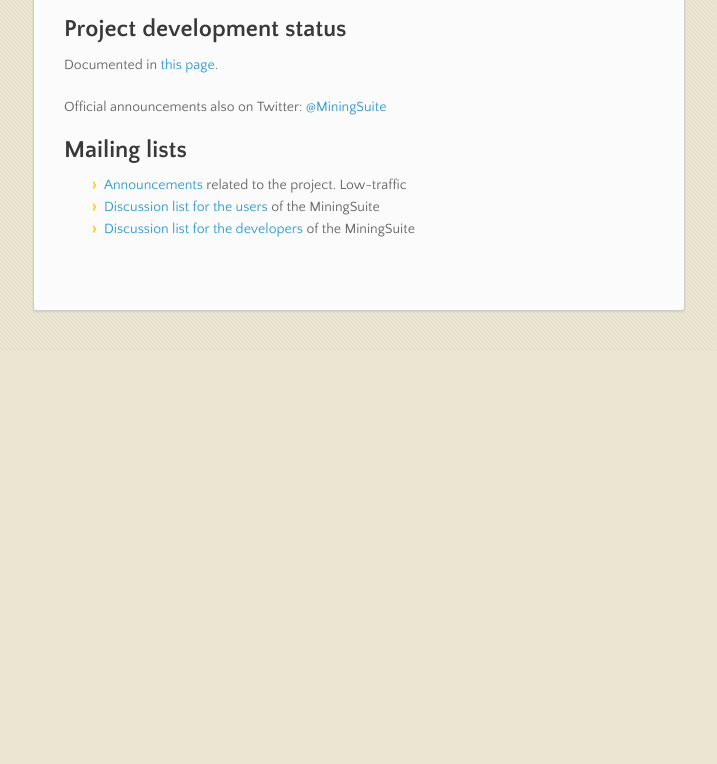
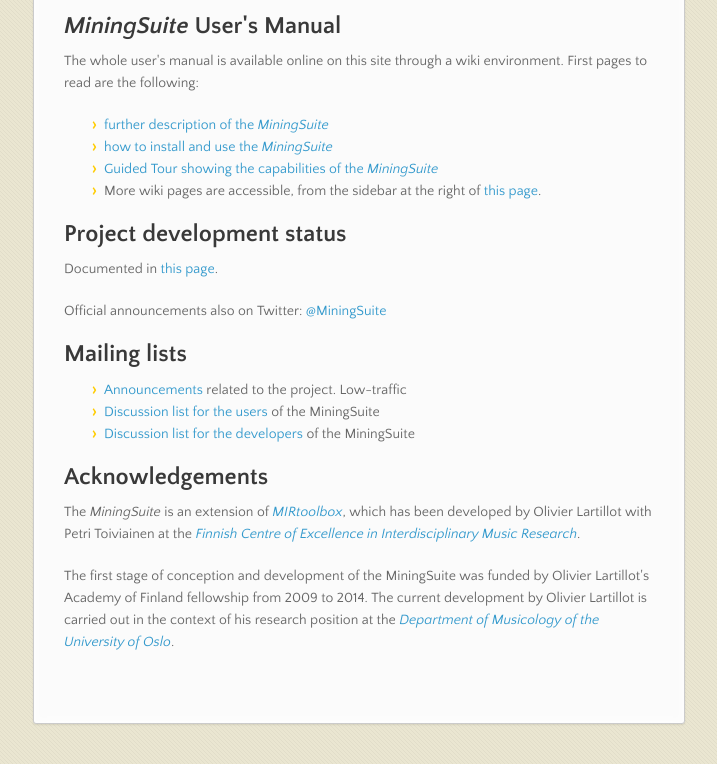
Before and after one commit to olivierlar/miningsuite, a plain HTML site: page index.html in a window 1280 px wide. Shown: the part 997-1761 px from the top of the page, without its empty margins (282-999 px from the left). Before the commit the page ends 1348 px from the top, so only its background shows below. Drawn offline with nearby package versions, Linux system fonts and the light colour scheme.

Commit message:
logo, link to first steps corrected, acknowledgements

```diff
--- a/index.html
+++ b/index.html
@@ -33,7 +33,10 @@
         <ul></ul>
       </nav>
       <section>
-        <h2>
+
+<h2><img src="https://github.com/olivierlar/miningsuite/wiki/images/akalogo.png" alt="logo" width="250"/></h2>
+
+<h2>
 <a id="what-is-the-miningsuite" class="anchor" href="#what-is-the-miningsuite" aria-hidden="true"><span class="octicon octicon-link"></span></a>What is the <em>MiningSuite</em>?</h2>
 
 <p>The <em>MiningSuite</em> is a free open-source and comprehensive Matlab framework for the analysis of signals, audio recordings, music recordings and music scores (and soon video, and more to come later) under a common modular framework.</p>
@@ -70,7 +73,7 @@
 
 <ul>
 <li><a href="https://github.com/olivierlar/miningsuite/wiki/MiningSuite">further description of the <em>MiningSuite</em></a></li>
-<li><a href="https://github.com/olivierlar/miningsuite/wiki/How-to-start-using-the-MiningSuite%3F">how to install and use the <em>MiningSuite</em></a></li>
+<li><a href="https://github.com/olivierlar/miningsuite/wiki/How-to-use-the-MiningSuite%3F">how to install and use the <em>MiningSuite</em></a></li>
 <li><a href="https://github.com/olivierlar/miningsuite/wiki/Guided-Tour">Guided Tour showing the capabilities of the <em>MiningSuite</em></a></li>
 <li>More wiki pages are accessible, from the sidebar at the right of <a href="https://github.com/olivierlar/miningsuite/wiki">this page</a>.</li>
 
@@ -95,6 +98,12 @@
 </li>
 </ul>
 
+<h2>
+<a id="acknowledgements" class="anchor" href="#acknowledgements" aria-hidden="true"><span class="octicon octicon-link"></span></a>Acknowledgements</h2>
+
+<p>The <em>MiningSuite</em> is an extension of <a href="https://www.jyu.fi/hum/laitokset/musiikki/en/research/coe/materials/mirtoolbox"><em>MIRtoolbox</em></a>, which has been developed by Olivier Lartillot with Petri Toiviainen at the <a href="https://www.jyu.fi/hytk/fi/laitokset/mutku/en/research/projects2/past-projects/coe"><em>Finnish Centre of Excellence in Interdisciplinary Music Research</em></a>.</p>
+
+<p>The first stage of conception and development of the MiningSuite was funded by Olivier Lartillot's Academy of Finland fellowship from 2009 to 2014. The current development by Olivier Lartillot is carried out in the context of his research position at the <a href="http://www.hf.uio.no/imv/english/people/aca/temporary/oliviel"><em>Department of Musicology of the University of Oslo</em></a>.</p>
 
       </section>
       <footer>
```
Also changed, not shown: images/akalogo.png (added).
